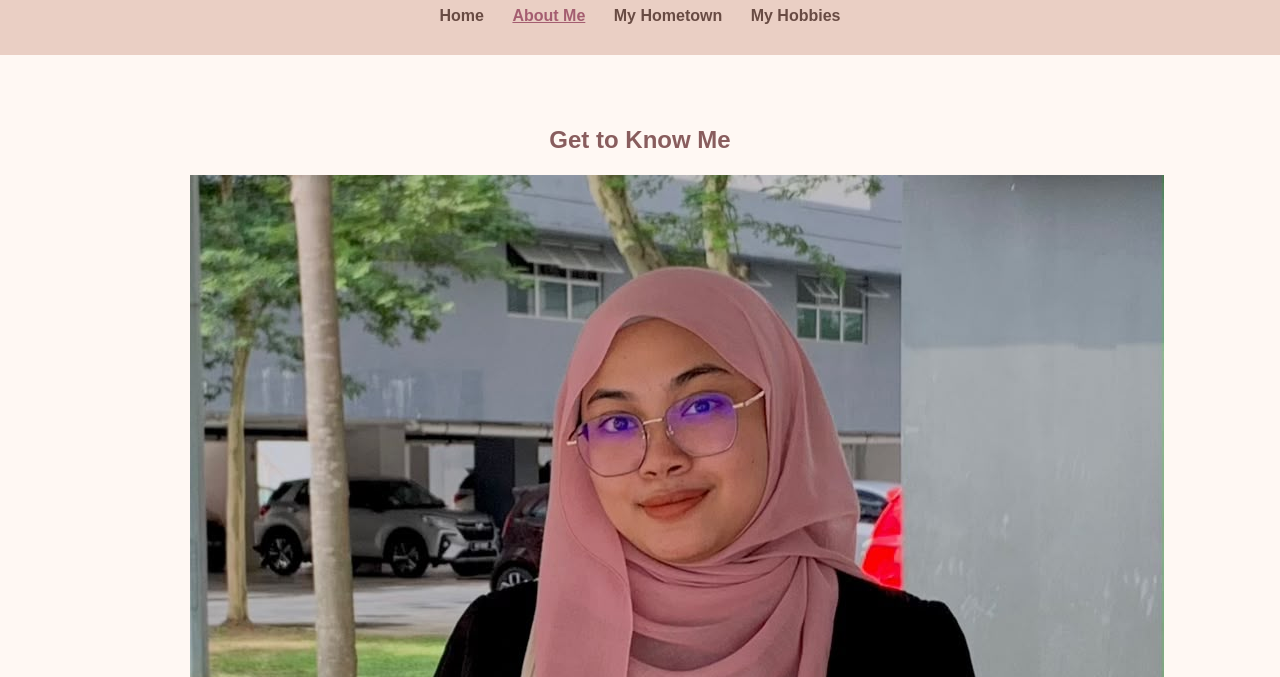
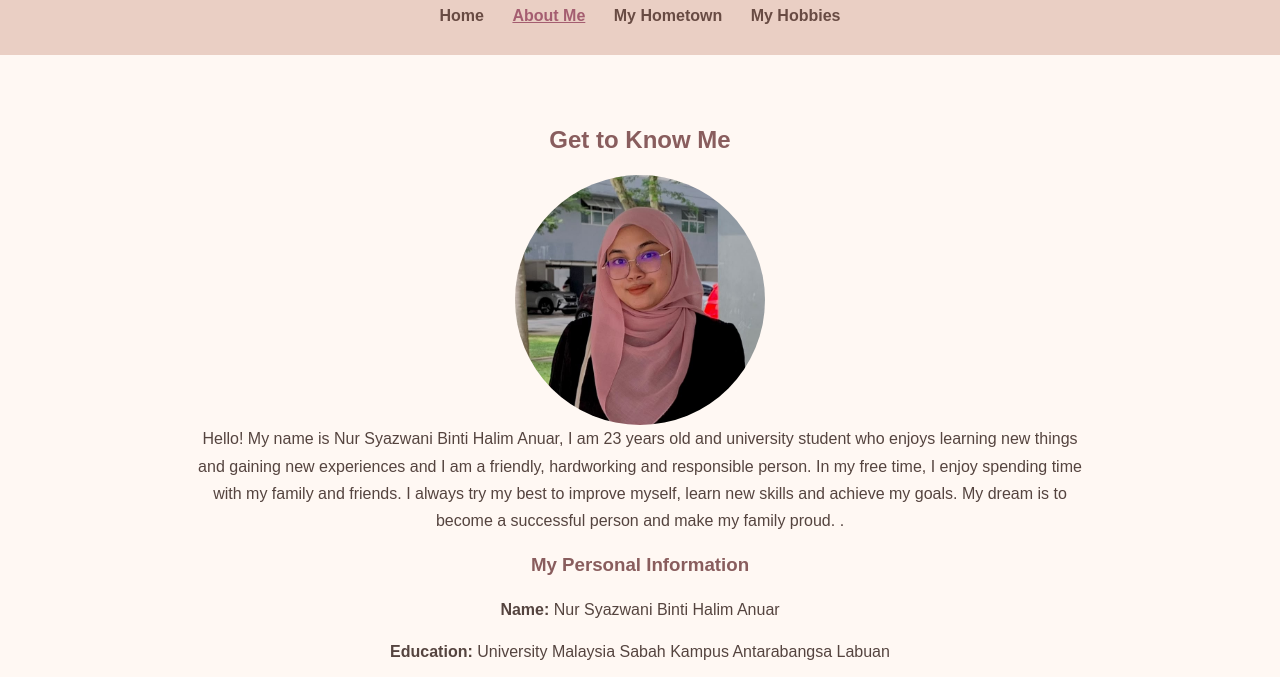
Before and after one commit to Shazzy683/my-website, a plain HTML site: page about.html in a window 1280 px wide. Shown: the part 92-769 px from the top of the page. Drawn offline with Linux system fonts and the light colour scheme.

Commit message:
Update about.html

```diff
--- a/about.html
+++ b/about.html
@@ -22,7 +22,7 @@
     <main class="container">
         <h2>Get to Know Me</h2>
 
-        <img src="profile.jpg" alt="My Profile">
+           <img src="profile.jpg" alt="My Picture" class="profile-img">
 
         <p>Hello! My name is Nur Syazwani Binti Halim Anuar, I am 23 years old
         and university student who enjoys
```
